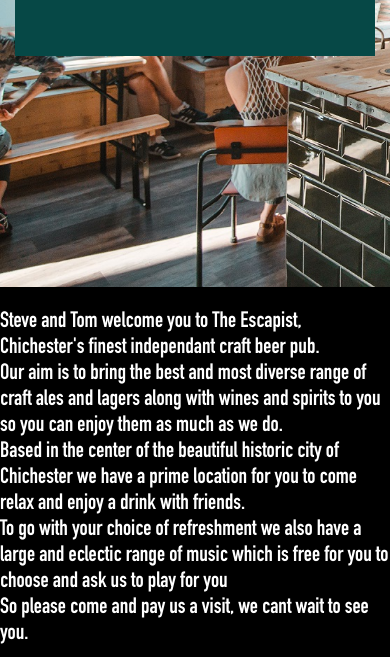
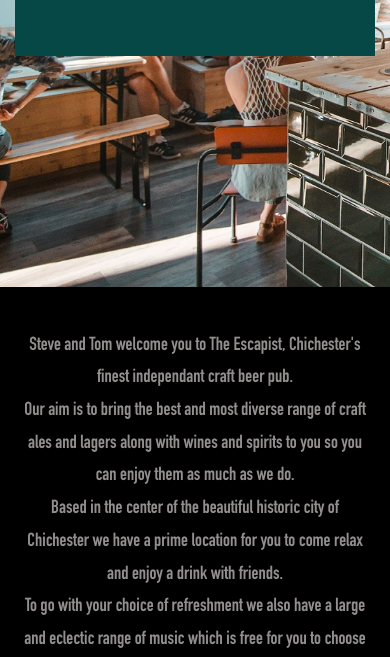
Before and after one commit to Booker84/escapist, a plain HTML site: page index.html in a window 390 px wide. Shown: the part 443-1100 px from the top of the page. Drawn offline with Linux system fonts and the light colour scheme.

Commit message:
description added 2

```diff
--- a/styles.css
+++ b/styles.css
@@ -2,7 +2,7 @@ body {
     background-color: black;
     font-size: 22px;
     margin: 0 auto;
-    color: white;
+    color: #938F8E;
     font-family: escapist;
 }
 
@@ -64,11 +64,18 @@ header a:hover {animation-name:socialLink;
 
 #banner-title {
     background-color: #064846;
-    color: #938F8E;
     font-size: 3.75em;
-
     width:50%;
     height:auto;
+}
+
+#description {
+    text-align: center;
+    margin: 1.25em;
+    justify-content: center;
+    line-height: 1.75em;
+
+
 }
 
 
@@ -91,14 +98,14 @@ header a:hover {animation-name:socialLink;
         font-size: 2.0em;
     }
 
-    #banner {
-        background-position-x: left;
-    }
-
     #banner-title {
         width: auto;
         font-size: 2.5em;
         padding: 0 20px;
     }
 
+    #description {
+        font-size: 0.85em;
+    }
+
 }
```
